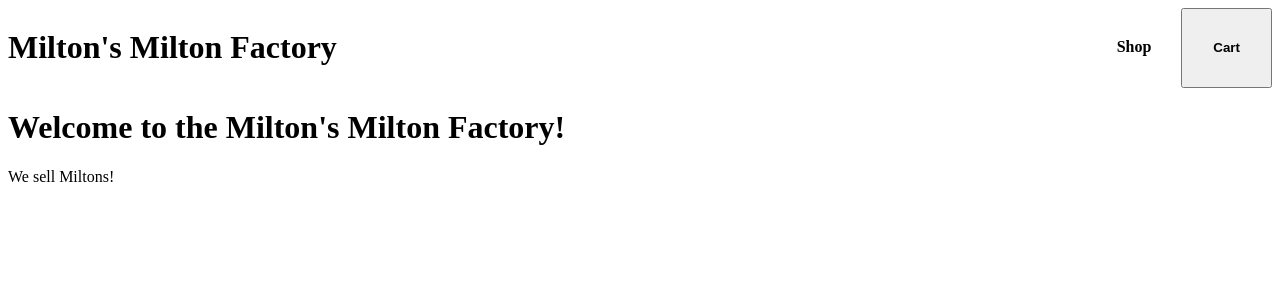
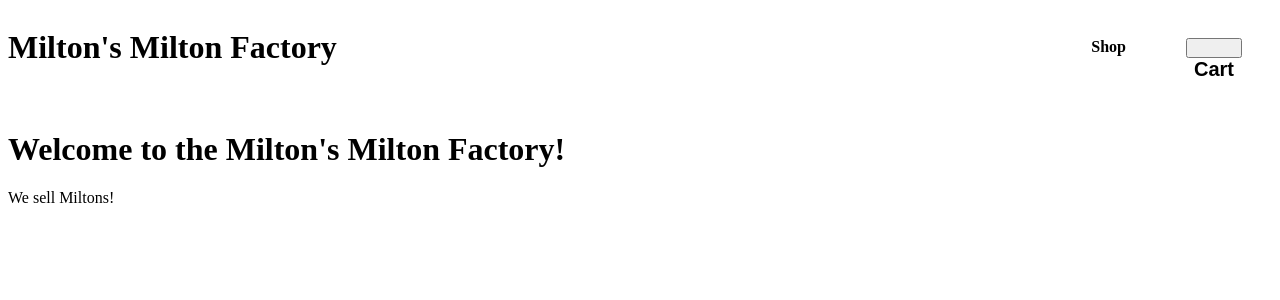
Before and after one commit to aTomWeaver/shopping-cart, a React (Create React App) app: page / in a window 1280 px wide. Shown: the top 300 px of the page. Built offline with nearby package versions, Linux system fonts and the light colour scheme.

Commit message:
change "a" elements to "Link" elements

```diff
--- a/src/App.js
+++ b/src/App.js
@@ -6,16 +6,12 @@ import Cart from "./components/Cart";
 import { useEffect, useState } from "react";
 
 function App() {
-  const [cart, setCart] = useState([
-    { name: "onion", qty: 2, price: 32 },
-    { name: "carrot", qty: 3, price: 5 },
-  ]);
+  const [cart, setCart] = useState([]);
 
-  useEffect(() => {
+  useEffect(() => {});
 
-  })
-
-  const toggleCartView = () => {
+  const toggleCartView = (e) => {
+    e.preventDefault();
     const cartEl = document.querySelector(".cart-modal");
     cartEl.style.display === "none"
       ? (cartEl.style.display = "block")
@@ -24,26 +20,24 @@ function App() {
 
   const handleCartAdd = (item, qty, price) => {
     const currCart = [...cart];
-    if (currCart.some(el => el.name === item)) {
-      const currItem = currCart.filter(el => el.name === item)[0]
+    if (currCart.some((el) => el.name === item)) {
+      const currItem = currCart.filter((el) => el.name === item)[0];
       currItem.qty += qty;
     } else {
-      currCart.push({name: item, qty, price});
+      currCart.push({ name: item, qty, price });
     }
     setCart(currCart);
   };
 
   return (
-    <>
+    <BrowserRouter>
       <Nav cartQty={cart.length} toggle={toggleCartView} />
       <Cart list={cart} />
-      <BrowserRouter>
-        <Routes>
-          <Route path="/" element={<Home />} />
-          <Route path="/shop" element={<Shop handleCartAdd={handleCartAdd} />} />
-        </Routes>
-      </BrowserRouter>
-    </>
+      <Routes>
+        <Route path="/" element={<Home />} />
+        <Route path="/shop" element={<Shop handleCartAdd={handleCartAdd} />} />
+      </Routes>
+    </BrowserRouter>
   );
 }
 
--- a/src/components/Nav.js
+++ b/src/components/Nav.js
@@ -1,19 +1,33 @@
 import React from "react";
+import { Link } from "react-router-dom";
 import "../styles/Nav.css";
 
-function Nav({cartQty, toggle}) {
+function Nav({ cartQty, toggle }) {
   return (
     <header>
+      {/* LEFT */}
       <div className="left">
-        <a href="/">
+        <Link to="/">
           <h1>Milton's Milton Factory</h1>
-        </a>
+        </Link>
       </div>
+
+      {/* RIGHT */}
       <div className="right">
-        <a href="/shop" className="shop-link">
+        {/* SHOP LINK */}
+        <Link to="/shop" className="shop-link">
           Shop
-        </a>
-        <button className="cart-icon" onClick={toggle}>Cart</button>
+        </Link>
+        {/* CART */}
+        <div className="cart-btn-ctr">
+          <button
+            className="cart-icon"
+            onClick={toggle}
+            style={{ height: "20px" }}
+          >
+            <h2>Cart</h2>
+          </button>
+        </div>
       </div>
     </header>
   );
```
